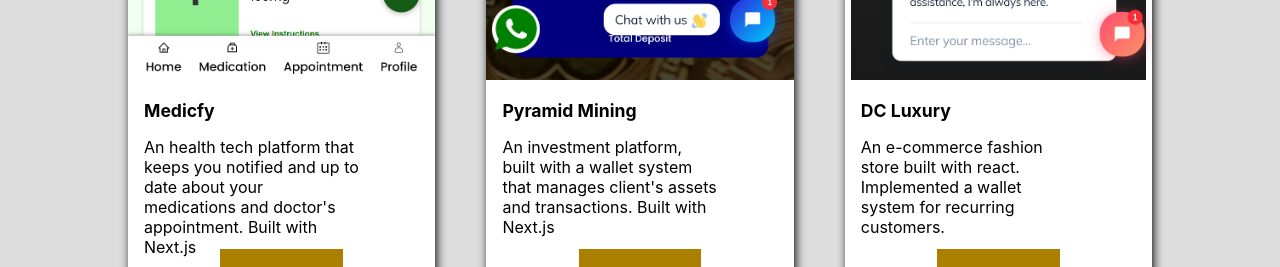
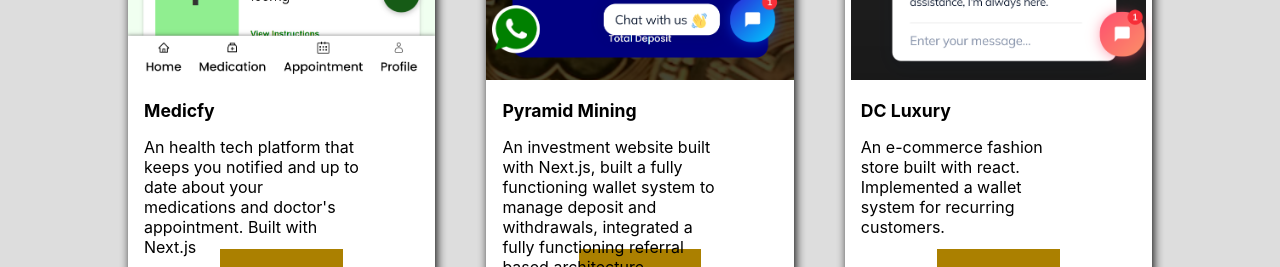
Before and after one commit to MrCandie/my-portfolio, a Next.js app: page / in a window 1280 px wide. Shown: the part 1560-1827 px from the top of the page. Built offline with nearby package versions, Linux system fonts and the light colour scheme.

Commit message:
another commit

```diff
--- a/components/homepage/features/features.js
+++ b/components/homepage/features/features.js
@@ -21,10 +21,11 @@ export default function Features() {
           <img src="/images/pyramid.png" />
           <h1>Pyramid Mining</h1>
           <p>
-            An investment platform, built with a wallet system that manages
-            client's assets and transactions. Built with Next.js
+            An investment website built with Next.js, built a fully functioning
+            wallet system to manage deposit and withdrawals, integrated a fully
+            functioning referral based architecture
           </p>
-          <a href="https://pyramidminingconstruction.com/">Visit Website</a>
+          <a href="https://validcrest.org/">Visit Website</a>
         </div>
 
         <div className={classes.project}>
```
